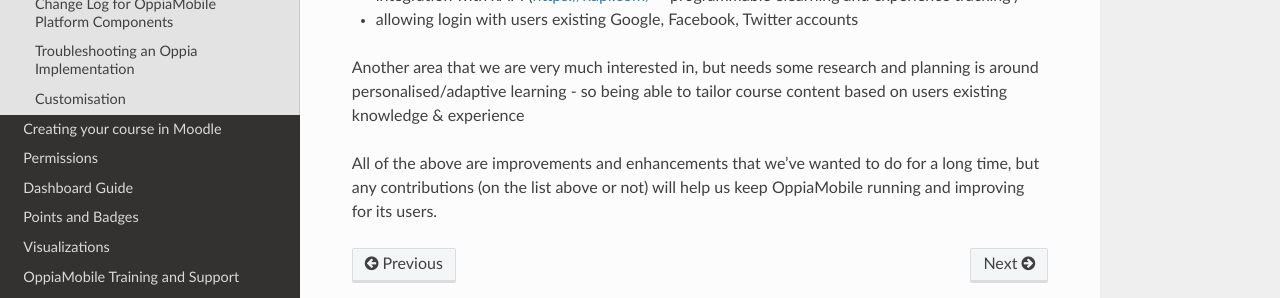
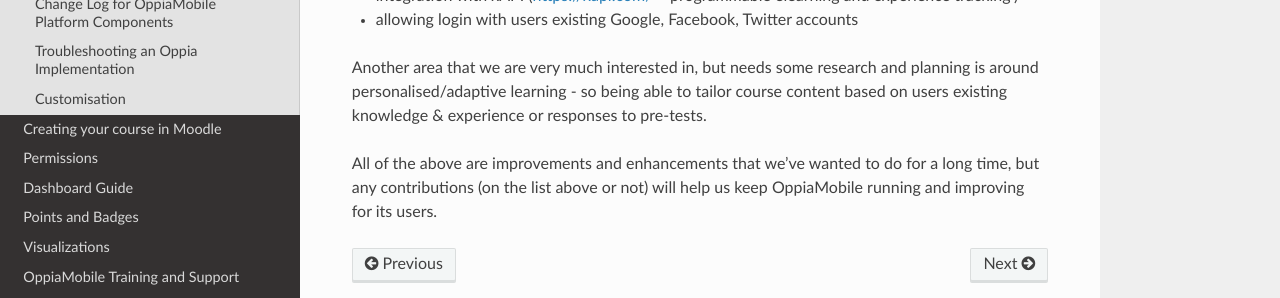
Before and after one commit to DigitalCampus/django-oppia, a Sphinx documentation site: the page built from docs/dev/getting-started.rst, in a window 1280 px wide and 900 px high, scrolled down 662 px. Shown: the part 487-785 px from the top of the window. Built offline with Sphinx 7.4.7 and the Read the Docs theme 2.0.0, drawn with Linux system fonts in a browser that asks for light colours; the version number is read from the project's files by our own code.

Commit message:
update docs

```diff
--- a/docs/dev/getting-started.rst
+++ b/docs/dev/getting-started.rst
@@ -38,7 +38,7 @@ suggestions for how you could contribute (in no particular order, and some may d
 * allowing login with users existing Google, Facebook, Twitter accounts
 
 Another area that we are very much interested in, but needs some research and planning is around personalised/adaptive
-learning - so being able to tailor course content based on users existing knowledge & experience
+learning - so being able to tailor course content based on users existing knowledge & experience or responses to pre-tests.
 
 All of the above are improvements and enhancements that we've wanted to do for a long time, but any contributions (on
 the list above or not) will help us keep OppiaMobile running and improving for its users.
```
